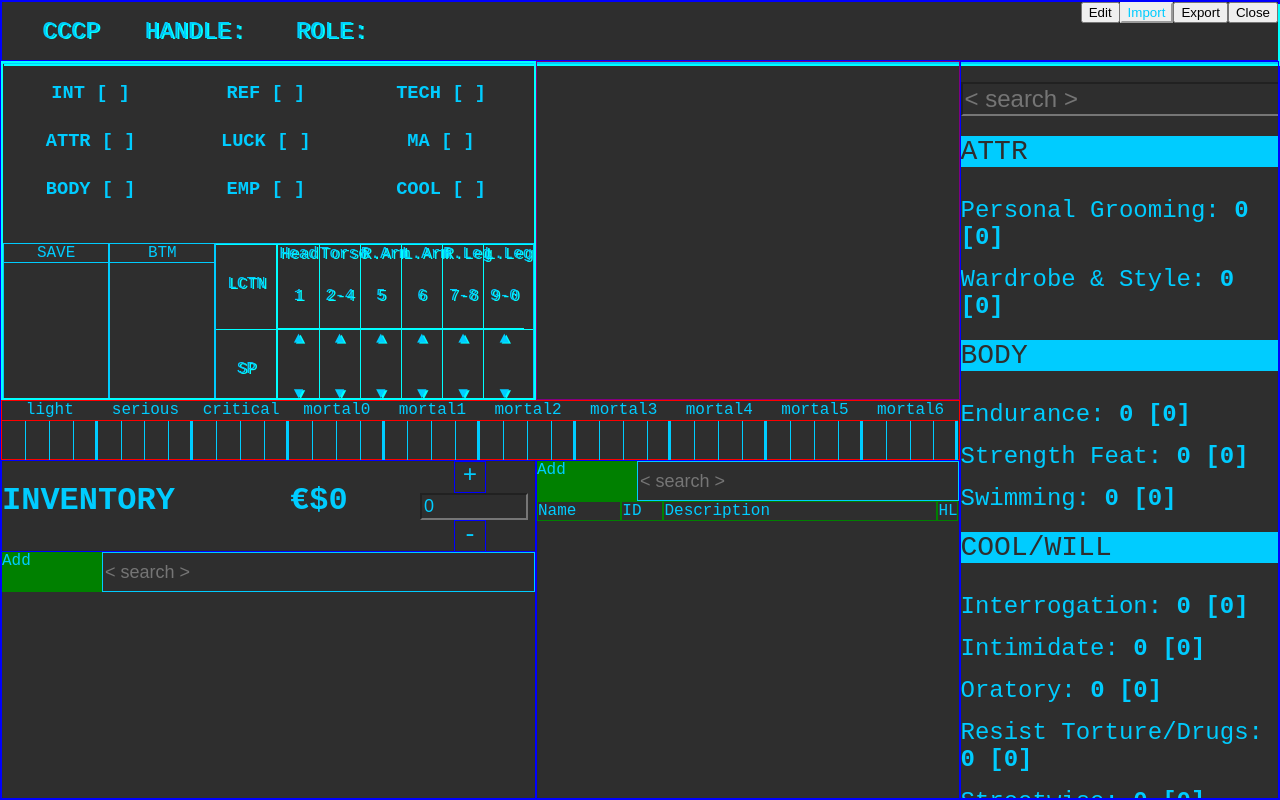
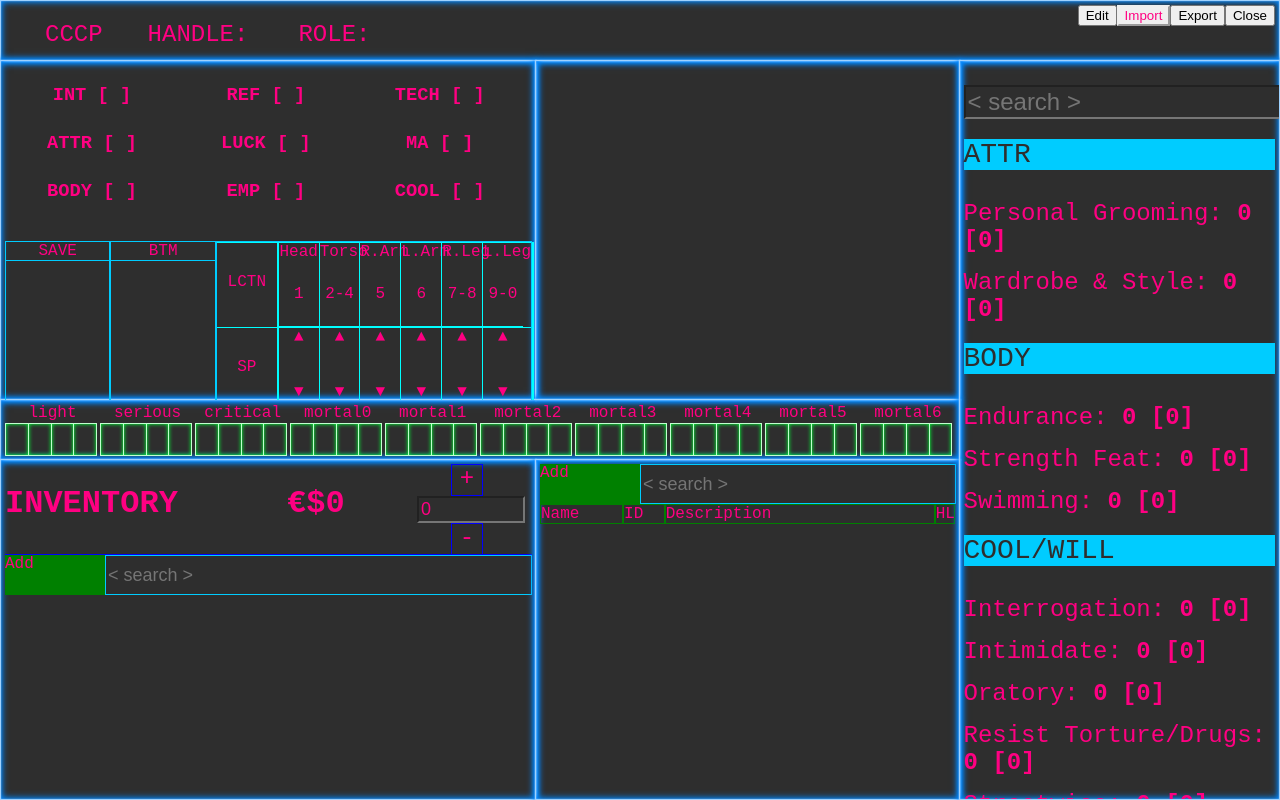
Before and after one commit to Snowcart/cyberpunk-character-console-project, a React app in the folder app/: page / in a window 1280 px wide. Built offline with nearby package versions, Linux system fonts and the light colour scheme.

Commit message:
Add Neon, Change to Pink and update wounds

```diff
--- a/app/src/App.tsx
+++ b/app/src/App.tsx
@@ -1,5 +1,5 @@
 import * as React from 'react';
-import styled, { createGlobalStyle } from 'styled-components';
+import styled, { createGlobalStyle, css, AnyStyledComponent } from 'styled-components';
 import Title from './title/Title';
 import { useCharacter } from './hooks/useCharacter';
 import { characterContext } from './context/CharacterContext';
@@ -25,13 +25,11 @@ export default () => {
 		font-family: 'Source Code Pro', monospace;
 		height: 100%;
 		margin: 0;
-		background-color: #2e2e2e;
-		color: #00ccff;
 	}
 
-	input {
+	body, input {
 		background-color: #2e2e2e;
-		color: #00ccff
+		color: #ff0082;
 	}
 
 	#app {
@@ -53,39 +51,54 @@ export default () => {
 						gridTemplateRows: '60px calc(50% - 60px) 60px calc(50% - 60px)'
 					}}
 				>
-					<div style={{ border: '1px solid blue', gridArea: '1 / 1 / span 1 / span 3' }}>
+					<NeonBox style={{ gridArea: '1 / 1 / span 1 / span 3' }}>
 						<Title />
-					</div>
+					</NeonBox>
 					<StatsWrapper>
 						<div style={{ height: '100%', minHeight: '300px', position: 'relative' }}>
 							<Stats />
 							<Saves />
 						</div>
 					</StatsWrapper>
-					<div style={{ border: '1px solid purple', gridArea: '2 / 2 / span 1 / span 1' }}>
+					<NeonBox style={{ gridArea: '2 / 2 / span 1 / span 1' }}>
 						<Actions />
-					</div>
-					<div style={{ border: '1px solid red', gridArea: '3 / 1 / span 1 / span 2' }}>
+					</NeonBox>
+					<NeonBox style={{ gridArea: '3 / 1 / span 1 / span 2' }}>
 						<HealthBar />
-					</div>
-					<InventoryWrapper>
-						<Inventory />
-					</InventoryWrapper>
-					<CyberneticWrapper>
-						<Cybernetics />
-					</CyberneticWrapper>
-					<SkillsWrapper style={{ border: '1px solid blue', gridArea: '2 / 3 / span 3 / span 1' }}>
-						<Skills />
-					</SkillsWrapper>
+					</NeonBox>
+					<InventoryWrapper component={Inventory} />
+					<CyberneticWrapper component={Cybernetics} />
+					<SkillsWrapper component={Skills} />
 				</div>
 			</characterContext.Provider>
 		</>
 	);
 };
 
-const StatsWrapper = styled.div`
+const NeonBoxStyle = css`
+	margin: -1px;
+	padding: 4px;
+	border: 1px solid #9fd2ff;
+	box-shadow: 0 0 1px #fff, inset 0 0 1px #fff, 0 0 5px #08f, inset 0 0 5px #08f, 0 0 8px #08f, inset 0 0 8px #08f;
+`;
+
+const NeonBox = styled.div`
+	${NeonBoxStyle};
+`;
+
+interface WrapperProps {
+	className?: string;
+	component: () => JSX.Element;
+}
+
+const GenericWrapper = ({ className, component: Component }: WrapperProps) => (
+	<div className={className}>
+		<Component />
+	</div>
+);
+
+const StatsWrapper = styled(NeonBox)`
 	overflow: scroll;
-	border: 2px solid #00ffff;
 	gridarea: 2 / 1 / span 1 / span 1;
 	overflow-y: scroll;
 	&::-webkit-scrollbar {
@@ -93,18 +106,18 @@ const StatsWrapper = styled.div`
 	}
 `;
 
-const CyberneticWrapper = styled.div`
+const CyberneticWrapper = styled(GenericWrapper)`
+	${NeonBoxStyle};
 	overflow-y: scroll;
-	border: 1px solid blue;
-	gridarea: 4 / 2 / span 1 / span 1;
+	grid-area: 4 / 2 / span 1 / span 1;
 	&::-webkit-scrollbar {
 		display: none;
 	}
 `;
 
-const SkillsWrapper = styled.div`
-	/* border: 1px solid blue;
-	gridarea: 2 / 3 / span 3 / span 1; this is the same as the inline style, but doesn't work */
+const SkillsWrapper = styled(GenericWrapper)`
+	${NeonBoxStyle};
+	grid-area: 2 / 3 / span 3 / span 1;
 	overflow-y: scroll;
 	overflow-x: hidden;
 	&::-webkit-scrollbar {
@@ -112,9 +125,9 @@ const SkillsWrapper = styled.div`
 	}
 `;
 
-const InventoryWrapper = styled.div`
-	border: 1px solid blue;
-	gridarea: 4 / 1 / span 1 / span 1;
+const InventoryWrapper = styled(GenericWrapper)`
+	${NeonBoxStyle};
+	grid-area: 4 / 1 / span 1 / span 1;
 	overflow-y: scroll;
 	&::-webkit-scrollbar {
 		display: none;
--- a/app/src/health/Health.tsx
+++ b/app/src/health/Health.tsx
@@ -61,33 +61,37 @@ interface WoundProps {
 	woundNumber: number;
 }
 
-const FilledWound = styled.div`
-	background-color: red;
+const WoundStyle = styled.div`
 	box-sizing: border-box;
-	border-right: 1px solid #00ccff;
+	border: 1px solid #c2ffcf;
 	width: 25%;
 	height: 100%;
 	float: left;
-	&:last-of-type {
-		border-right: 3px solid #00ccff;
-	}
+	box-shadow: inset 0 0 1px #00ff37, inset 0 0 4px #00ff37;
+	margin-right: -1px;
 `;
-const EmptyWound = styled(FilledWound)`
+
+const FilledWound = styled(WoundStyle)`
+	background-color: red;
+	border: 1px solid #ff9f9f;
+	box-shadow: inset 0 0 4px #fff, inset 0 0 8px #fff;
+`;
+
+const EmptyWound = styled(WoundStyle)`
 	background-color: transparent;
 `;
+
 const WoundWrapper = styled.div`
 	position: relative;
-	height: 100%;
+	height: calc(100% - 19px);
 `;
 const WoundSection = styled.div`
 	position: relative;
 	width: 10%;
 	float: left;
-	height: calc(100% - 19px);
+	height: 100%;
 `;
 const WoundTitle = styled.div`
-	border-bottom: 1px solid red;
-	top: 0;
 	height: 19px;
 	text-align: center;
 `;
--- a/app/src/saves/ArmorGrid.tsx
+++ b/app/src/saves/ArmorGrid.tsx
@@ -66,13 +66,11 @@ const ArmorGrid = () => {
 
 const ArmorGridWrapper = styled.div`
 	border: 1px solid #00ccff;
-	color: #00ccff;
 	min-width: 300px;
 	width: 60%;
 	float: left;
 	top: 0;
 	height: 170px;
-	text-shadow: 2px 1px #00ffff;
 	box-shadow: 2px 1px #00ffff;
 	box-sizing: border-box;
 `;
--- a/app/src/title/Title.tsx
+++ b/app/src/title/Title.tsx
@@ -67,8 +67,6 @@ export default Title;
 const TitleBar = styled.div`
 	width: 100%;
 	height: 60px;
-	border-bottom: 2px solid #00ccff;
-	box-shadow: 2px 2px #00ffff;
 `;
 
 const Button = styled.button`
@@ -77,8 +75,6 @@ const Button = styled.button`
 `;
 
 const Heading = styled.h1`
-	color: #00ccff;
-	text-shadow: 2px 1px #00ffff;
 	float: left;
 	margin-left: 40px;
 	padding-right: 5px;
```
Also changed, not shown: app/src/actions/Actions.tsx (line endings or trailing spaces).
